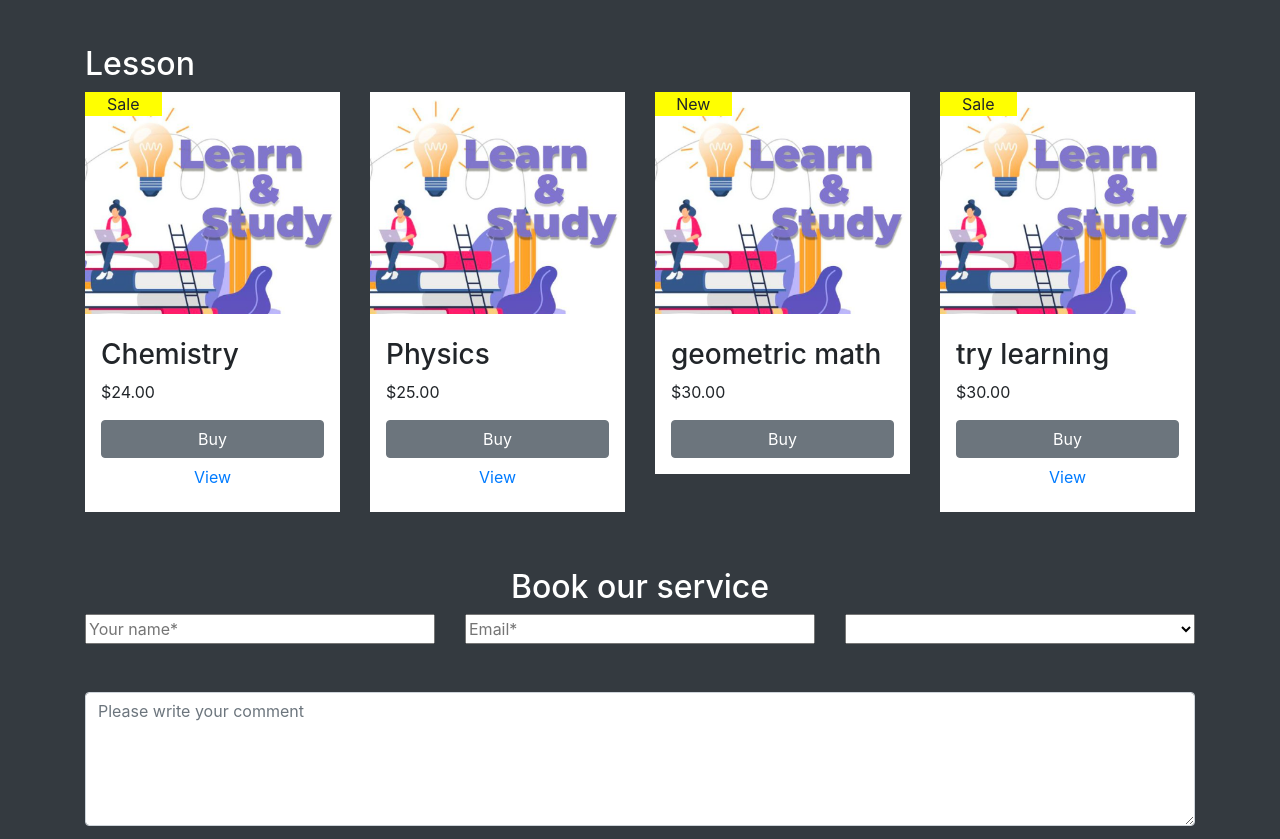
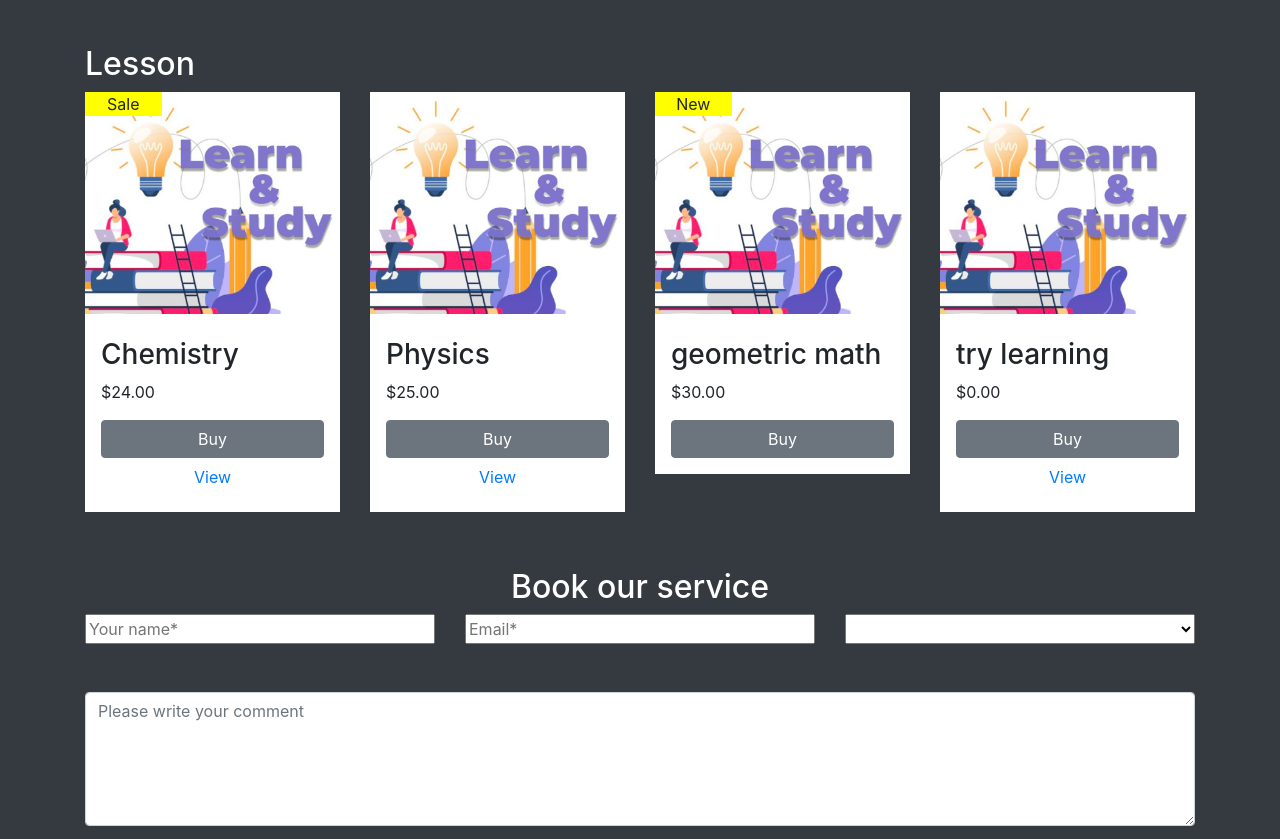
Before and after one commit to dinhphuckhang/web-store, a website: page index.html in a window 1280 px wide. Shown: the part 820-1659 px from the top of the page. Drawn offline with nearby package versions, Linux system fonts and the light colour scheme.

Commit message:
Update index.html

```diff
--- a/index.html
+++ b/index.html
@@ -229,13 +229,13 @@
                 <div class="menu-card mb-2 bg-white">
                     <div class="img w-100 ">
                         <img class="w-100" src="Images/Ảnh chụp màn hình 2024-10-26 223416.png" alt="">
-                        <span>Sale</span>
+                        <span></span>
                     </div>
                     <div class="menu-content d-flex flex-column p-3">
                         <h3 class="mt-2">
                         try learning
                     </h3>
-                    <p > $30.00</p>
+                    <p > $0.00</p>
                     <button type="button" class="btn btn-secondary">Buy</button>
                         <a href="https://drive.google.com/drive/folders/15ON7gOgj2har30-Srro9HYlnGrRg3I74?usp=sharing" class="btn">View</a>
                     </div>
```
